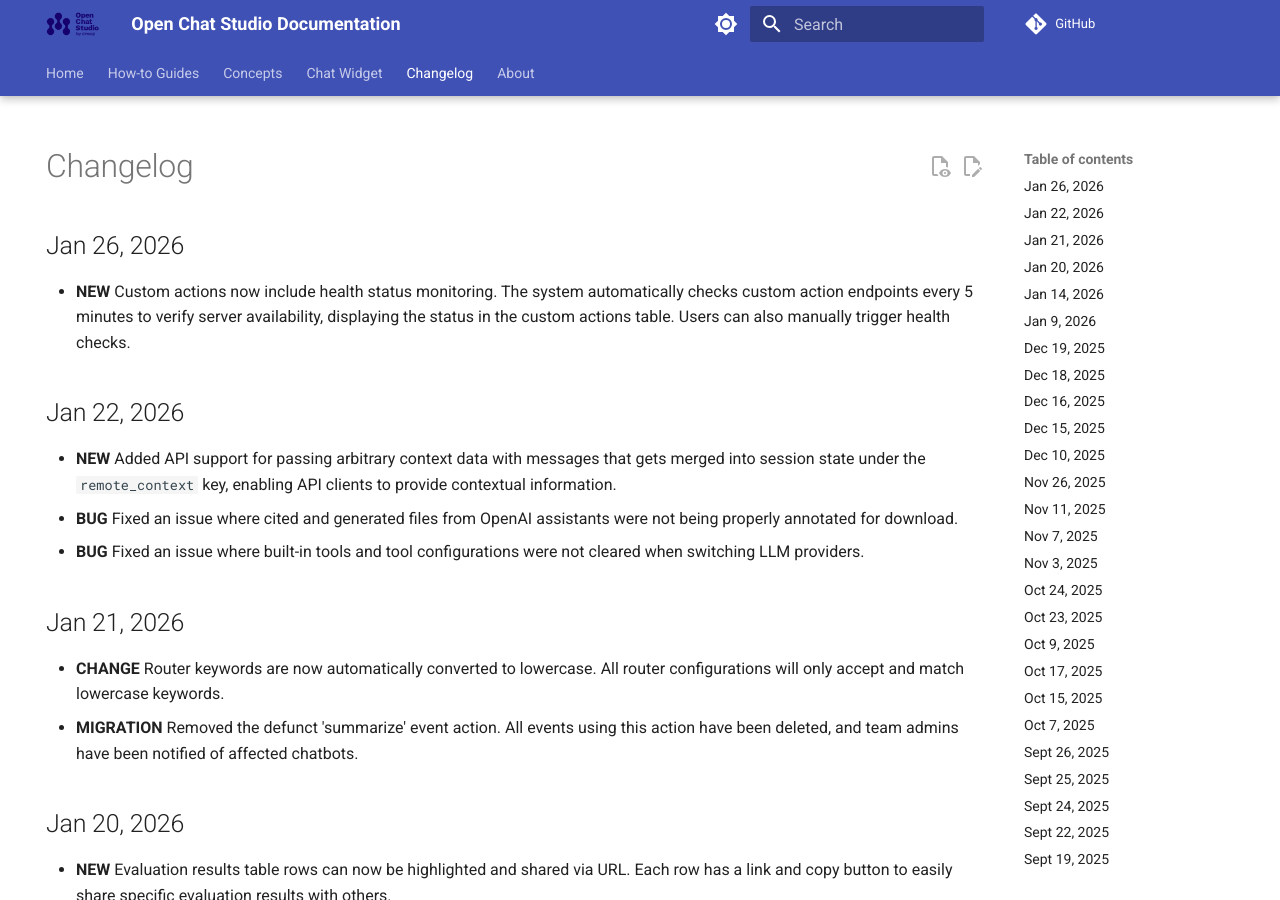
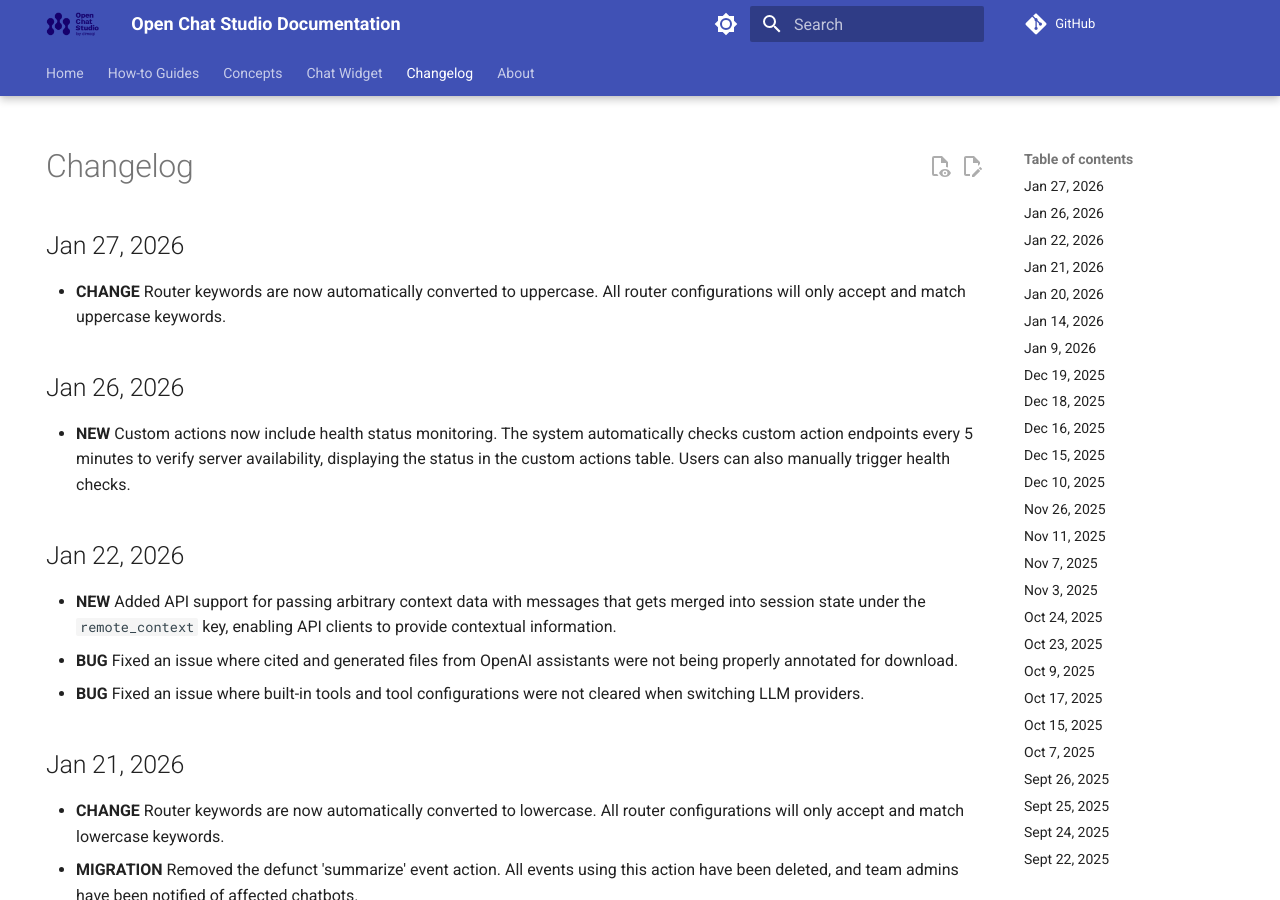
Before and after one commit to dimagi/open-chat-studio-docs, an MkDocs documentation site: the page built from docs/changelog.md, in a window 1280 px wide and 900 px high. Built offline with MkDocs 1.6.1 and Material for MkDocs 9.7.7, drawn with Linux system fonts in a browser that asks for light colours; emoji names are drawn with the system emoji font; a script that is not in the unit is left out; comment, search, counter and statistics services are not loaded.

Commit message:
update changelog and docs from OCS PR #2704
Co-Authored-By: Claude Sonnet 4.5 <noreply@anthropic.com>

```diff
--- a/docs/changelog.md
+++ b/docs/changelog.md
@@ -4,6 +4,9 @@ hide:
 ---
 
 # Changelog
+## Jan 27, 2026
+* **CHANGE** Router keywords are now automatically converted to uppercase. All router configurations will only accept and match uppercase keywords.
+
 ## Jan 26, 2026
 * **NEW** Custom actions now include health status monitoring. The system automatically checks custom action endpoints every 5 minutes to verify server availability, displaying the status in the custom actions table. Users can also manually trigger health checks.
 
```
Also changed, not shown: docs/concepts/pipelines/nodes.md (+1 -1 lines).
